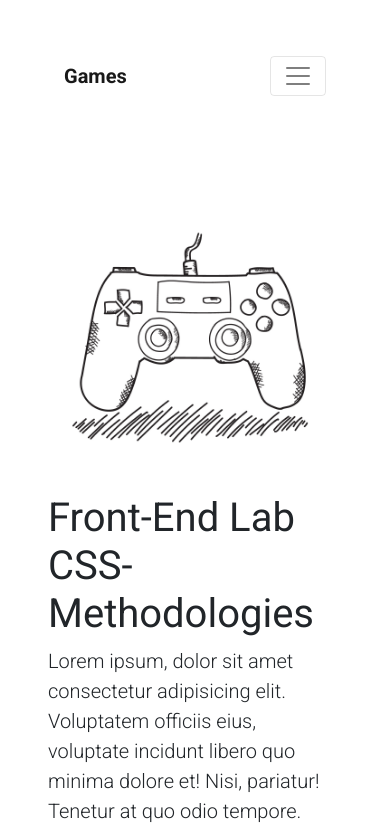
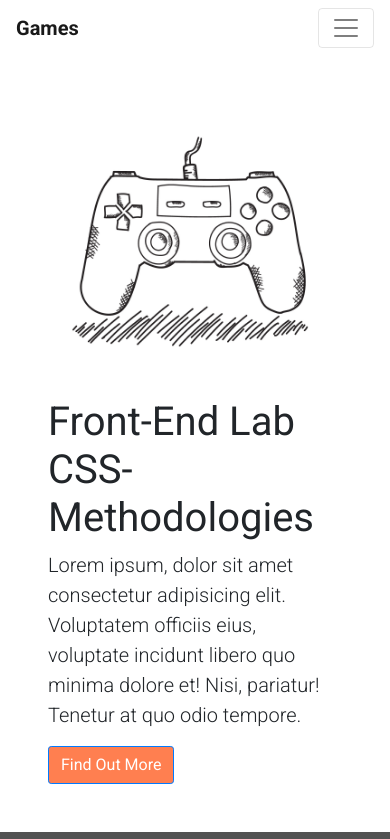
Before and after one commit to ko-bro/homeworks, a plain HTML site: page FL15_HW6/homework/index.html in a window 390 px wide. Shown: the top 839 px of the page. Drawn offline with nearby package versions, Linux system fonts and the light colour scheme.

Commit message:
navbar mobile fix

```diff
--- a/FL15_HW6/homework/index.html
+++ b/FL15_HW6/homework/index.html
@@ -12,7 +12,7 @@
     <body>
         <header class="header">
             <nav class="navbar navbar-expand-md mx-lg-center navbar-light bg-white">
-                <div class="container-fluid p-5">
+                <div class="container-fluid px-md-5">
                     <a class="navbar-brand font-weight-bold" href="#">Games</a>
                     <button class="navbar-toggler" type="button" data-toggle="collapse" data-target="#navbarResponsive">
                         <span class="navbar-toggler-icon"></span>
```
